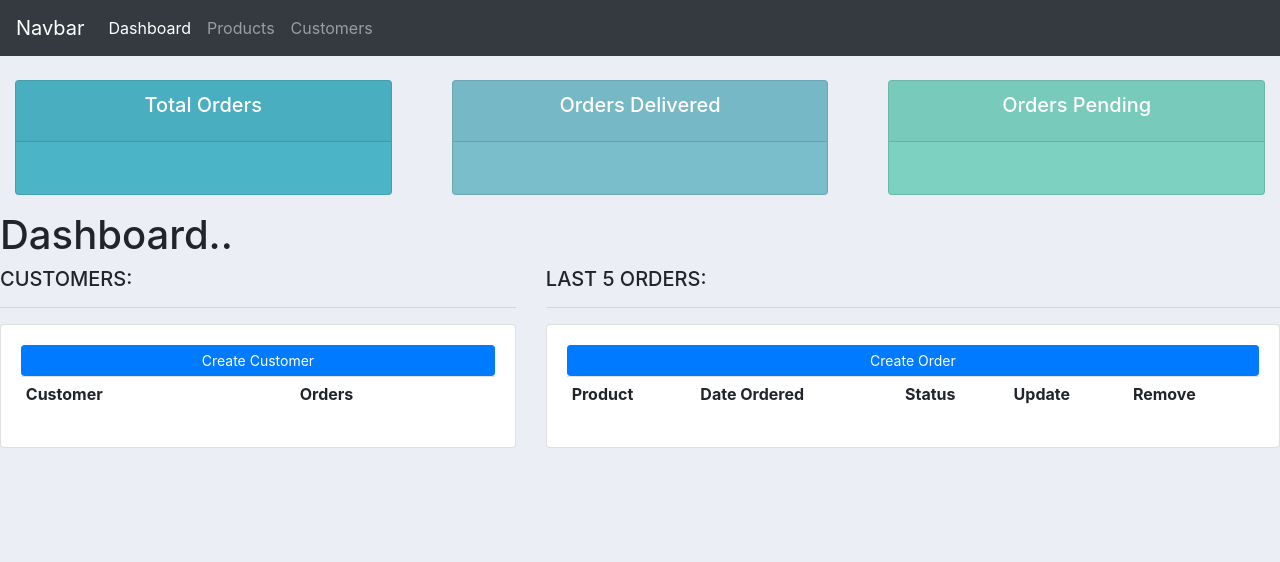
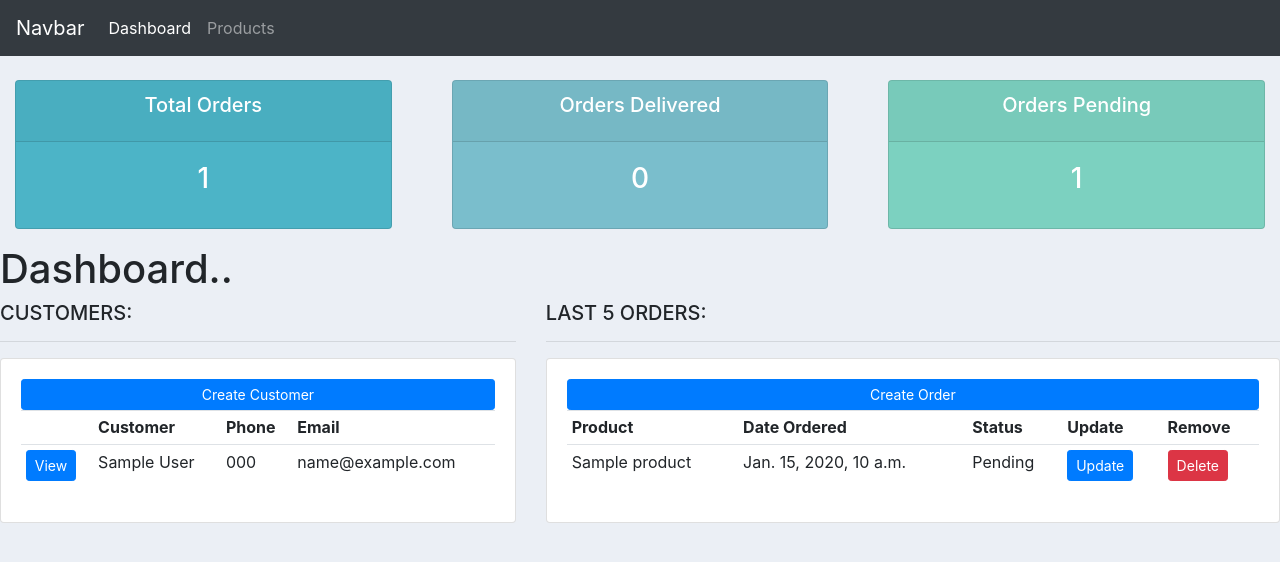
Before and after one commit to ShivaKumar2512/Demopythongit, a Django app: page / in a window 1280 px wide. Shown: the top 562 px of the page. Run offline with Django 3.2, Linux system fonts and the light colour scheme; tables that the repository leaves empty hold one stand-in row (values such as "Sample post"); lists and menus that the app fills with data are empty; some libraries are stand-ins or nearby versions.

Commit message:
Records Display Order Creation

```diff
--- a/CRUDApp/crud/templates/accounts/dashboard.html
+++ b/CRUDApp/crud/templates/accounts/dashboard.html
@@ -15,9 +15,19 @@
              <a class="btn btn-primary btn-sm btn-block" href="">Create Customer</a>
              <table class="table table-sm">
                  <tr>
+                     <th></th>
                      <th>Customer</th>
-                     <th>Orders</th>
+                     <th>Phone</th>
+                     <th>Email</th>
                  </tr>
+                 {% for customer in customers %}
+                 <tr>
+                     <td><a class="btn btn-primary btn-sm" href="{% url 'customers' customer.id %}">View</a></td>
+                     <td>{{customer.name}}</td>
+                     <td>{{customer.phone}}</td>
+                     <td>{{customer.email}}</td>
+                 </tr>
+                 {% endfor %}
              </table>
 
          </div>
@@ -27,7 +37,7 @@
           <h5>LAST 5 ORDERS:</h5>
          <hr>
          <div class="card card-body">
-             <a class="btn btn-primary btn-sm btn-block" href="">Create Order</a>
+             <a class="btn btn-primary btn-sm btn-block" href="{% url 'create_order' %}">Create Order</a>
              <table class="table table-sm">
                  <tr>
                      <th>Product</th>
@@ -36,13 +46,18 @@
                      <th>Update</th>
                      <th>Remove</th>
                  </tr>
+                  {% for order in orders %}
+                 <tr>
+                     <td>{{order.product}}</td>
+                     <td>{{order.date_created}}</td>
+                     <td>{{order.status}}</td>
+                     <td><a href="{% url 'customers' 1%}" class="btn btn-sm btn-primary">Update</a></td>
+                     <td><a href="" class="btn btn-sm btn-danger">Delete</a></td>
+                 </tr>
+                 {% endfor %}
              </table>
          </div>
      </div>
  </div>
 
-
-
-
-
 {% endblock %}
--- a/CRUDApp/crud/templates/accounts/navbar.html
+++ b/CRUDApp/crud/templates/accounts/navbar.html
@@ -11,9 +11,10 @@
       <li class="nav-item">
         <a class="nav-link" href="{% url 'products' %}">Products</a>
       </li>
-      <li class="nav-item">
-        <a class="nav-link" href="{% url 'customers' %}">Customers</a>
-      </li>
+<!--      <li class="nav-item">
+        <a class="nav-link" href="{% url 'customers' 1 %}">Customers</a>
+      </li>-->
     </ul>
+
   </div>
 </nav>
--- a/CRUDApp/crud/templates/accounts/products.html
+++ b/CRUDApp/crud/templates/accounts/products.html
@@ -19,6 +19,9 @@
                 </tr>
                 {% for product in products %}
                     <tr>
+                        {% if product.id == 1 %}
+                         <td>Helloo</td>
+                        {% endif %}
                         <td>{{product.name}}</td>
                         <td>{{product.category}}</td>
                         <td>{{product.price}}</td>
--- a/CRUDApp/crud/templates/accounts/status.html
+++ b/CRUDApp/crud/templates/accounts/status.html
@@ -8,7 +8,7 @@
 			  		<h5 class="card-title">Total Orders</h5>
 			  	</div>
 			  	<div class="card-body">
-			    	<h3 class="card-title"></h3>
+			    	<h3 class="card-title">{{total_orders}}</h3>
 			  	</div>
 			</div>
 		</div>
@@ -21,7 +21,7 @@
 			  		<h5 class="card-title">Orders Delivered</h5>
 			  	</div>
 			  	<div class="card-body">
-			    	<h3 class="card-title"></h3>
+			    	<h3 class="card-title">{{delivered}}</h3>
 			  	</div>
 			</div>
 		</div>
@@ -34,7 +34,7 @@
 			  		<h5 class="card-title">Orders Pending</h5>
 			  	</div>
 			  	<div class="card-body">
-			    	<h3 class="card-title"></h3>
+			    	<h3 class="card-title">{{pending}}</h3>
 			  	</div>
 			</div>
 		</div>
--- a/CRUDApp/crud/urls.py
+++ b/CRUDApp/crud/urls.py
@@ -2,10 +2,11 @@
 from django.contrib import admin
 from django.urls import path
 
-from .views import home, products, customers
+from .views import home, products, customers, create_order
 
 urlpatterns = [
     path('', home, name='home'),
     path('products', products, name='products'),
-    path('customers', customers, name='customers'),
+    path('customers/<str:pk_test>/', customers, name='customers'),
+    path('create_order', create_order, name='create_order')
 ]
--- a/CRUDApp/crud/views.py
+++ b/CRUDApp/crud/views.py
@@ -1,5 +1,7 @@
 from django.http import HttpResponse
-from django.shortcuts import render
+from django.shortcuts import render, redirect
+
+from .forms import OrderForm
 from .models import *
 
 
@@ -7,14 +9,48 @@ from .models import *
 
 
 def home(request):
-    return render(request, 'accounts/dashboard.html')
+    orders = Order.objects.all()
+    customers = Customer.objects.all()
+
+    total_orders =orders.count()
+    delivered = orders.filter(status = 'Delivered').count()
+    pending = orders.filter(status = 'Pending').count()
+
+    context = {'orders': orders, 'customers': customers,
+               'total_orders':total_orders,
+               'delivered':delivered,
+               'pending':pending}
+    return render(request, 'accounts/dashboard.html', context)
 
 
 def products(request):
     products = Product.objects.all()
-    return render(request, 'accounts/products.html',{'products':products})
+    return render(request, 'accounts/products.html', {'products': products})
 
 
-def customers(request):
-    customers = Customer.objects.all()
-    return render(request, 'accounts/customers.html',{'customers':customers})
+def customers(request, pk_test):
+    print(pk_test)
+    customer = Customer.objects.get(id = pk_test)
+    orders = customer.order_set.all()
+    context = {
+        'customer':customer,
+        'orders':orders,
+        'orders_count':orders.count()
+    }
+    #print(customer)
+    return render(request, "accounts/customers.html",context)
+
+
+def create_order(request):
+    form = OrderForm()
+    if request.method == 'POST':
+        # print('Printing POST Values',request.POST)
+        form = OrderForm(request.POST)
+        if form.is_valid():
+            form.save()
+            return redirect('/')
+
+    context = {
+    'form':form
+    }
+    return render(request,"accounts/order.html",context)
```
Also changed, not shown: CRUDApp/crud/forms.py (added, +8 -0 lines), CRUDApp/crud/templates/accounts/customers.html (+13 -8 lines), CRUDApp/crud/templates/accounts/order.html (added, +10 -0 lines), CRUDApp/crud/templates/accounts/main.html (line endings or trailing spaces).
